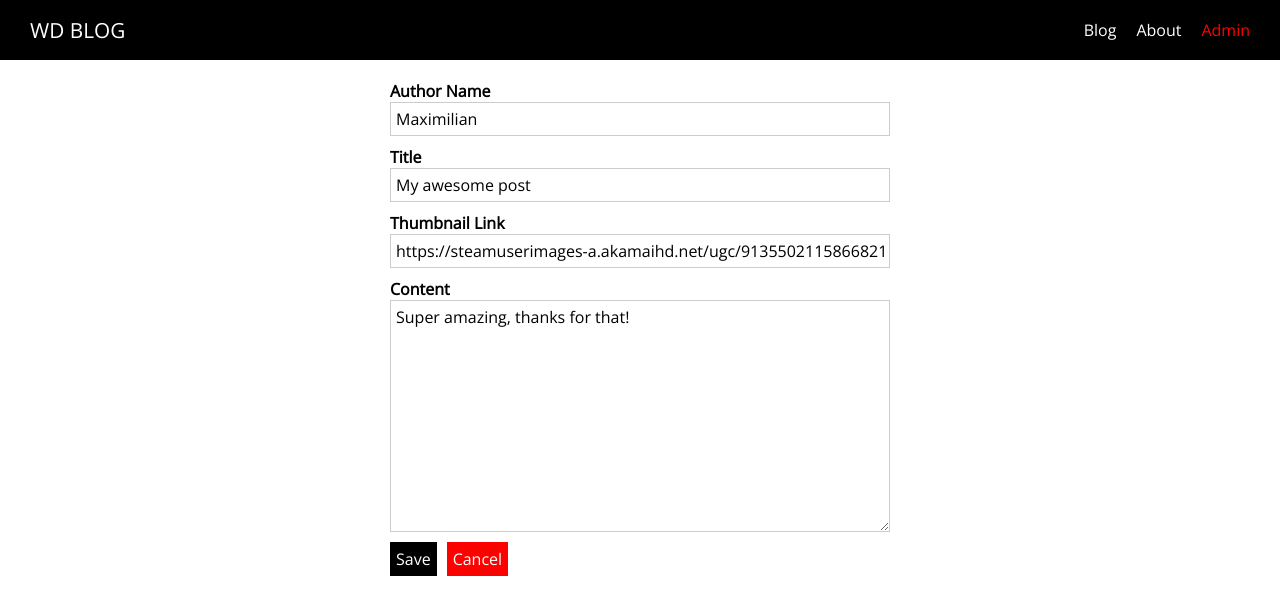
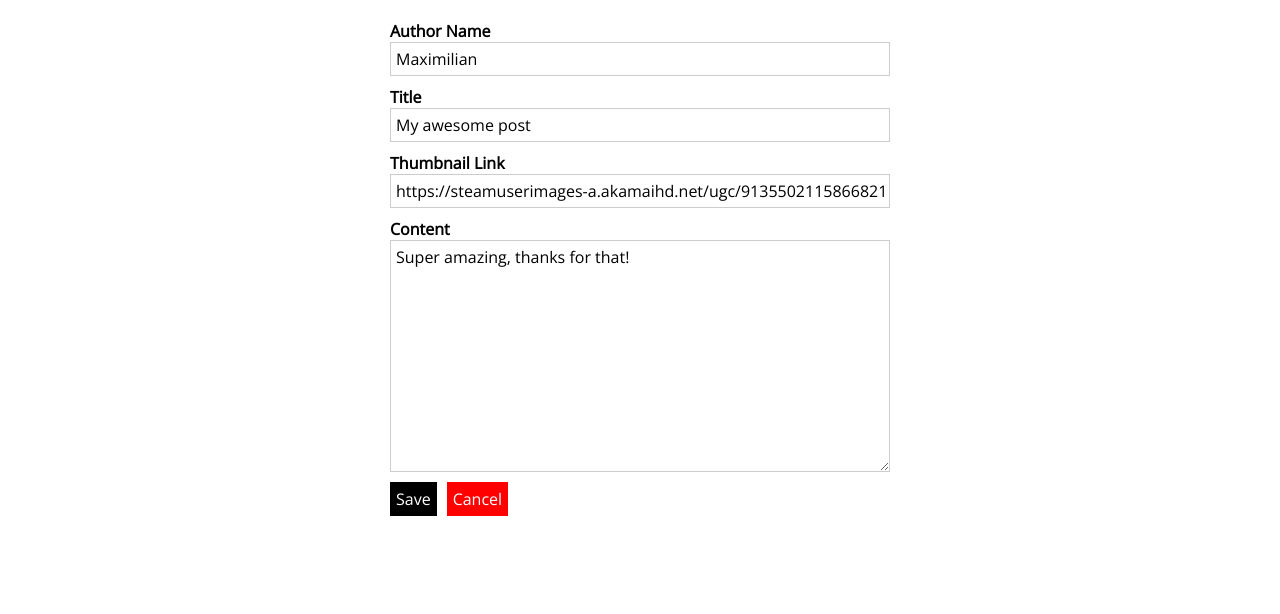
Before and after one commit to mikolertesx/blogging-vue-app, a Nuxt app: page /admin/1 in a window 1280 px wide. Shown: the top 614 px of the page. Built offline with nearby package versions, Linux system fonts and the light colour scheme.

Commit message:
Adding separate layouts

```diff
--- /dev/null
+++ b/layouts/admin.vue
@@ -0,0 +1,13 @@
+<template>
+  <div>
+    <Nuxt />
+  </div>
+</template>
+<style>
+html {
+  font-family: "Open Sans", sans-serif;
+}
+body {
+  margin: 0;
+}
+</style>
--- /dev/null
+++ b/layouts/error.vue
@@ -0,0 +1,22 @@
+<template>
+  <div class="error-page">
+    <h1>Oops, something went wrong!</h1>
+    <p>Back to <a href="/">safety</a>!</p>
+  </div>
+</template>
+
+<style scoped>
+.error-page {
+  text-align: center;
+}
+
+.error-page a {
+  text-decoration: none;
+  color: red;
+}
+
+.error-page a:hover,
+.error-page a:active {
+  color: salmon;
+}
+</style>
--- a/pages/admin/_postId/index.vue
+++ b/pages/admin/_postId/index.vue
@@ -8,6 +8,7 @@
 <script>
 import AdminPostForm from "@/components/Admin/AdminPostForm";
 export default {
+  layout: 'admin',
   components: {
     AdminPostForm,
   },
--- a/pages/admin/index.vue
+++ b/pages/admin/index.vue
@@ -16,6 +16,7 @@
 import PostList from "@/components/Posts/PostList";
 import AppButton from "@/components/UI/AppButton";
 export default {
+  layout: 'admin',
   components: {
     AppButton,
     PostList,
--- a/pages/admin/new-post/index.vue
+++ b/pages/admin/new-post/index.vue
@@ -9,6 +9,7 @@
 <script>
 import AdminPostForm from "@/components/Admin/AdminPostForm";
 export default {
+  layout: 'admin',
   components: {
     AdminPostForm,
   },
```
